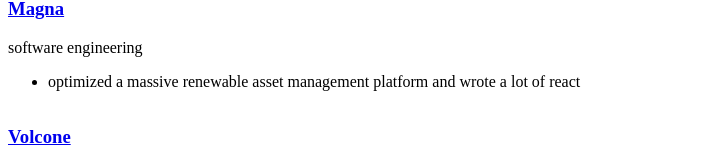
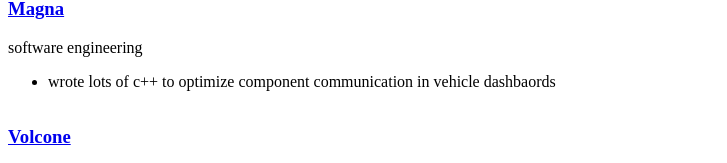
Before and after one commit to devk03/portfolio-website, a Next.js app: page / in a window 1280 px wide. Shown: the part 1830-1993 px from the top of the page, without its empty margins (0-727 px from the left). Built offline with nearby package versions, Linux system fonts and the light colour scheme; a web font is replaced by a local one.

Commit message:
Fixed magna link that was broken

```diff
--- a/pages/index.tsx
+++ b/pages/index.tsx
@@ -109,7 +109,7 @@
       role: "software engineering",
       link: "https://www.magna.com",
       description: [
-        "optimized a massive renewable asset management platform and wrote a lot of react"
+        "wrote lots of c++ to optimize component communication in vehicle dashbaords"
       ],
       image: "/employment/magna.png"
     },
@@ -125,14 +125,13 @@
   ];
 
   const projects: ProjectType[] = [
-    {
-      title: "portfolio website",
-      description: "a modern portfolio built with next.js and tailwindcss",
-      image: "/projects/portfolio.png",
-      githubLink: "https://github.com/yourusername/portfolio",
-      liveLink: "https://yourwebsite.com",
-      technologies: ["next.js", "typescript", "tailwindcss"]
-    }
+    // {
+    //   title: "DulanyAI",
+    //   description: "an open-source ai tool to quickly research patents",
+    //   image: "/projects/dulanyai.png",
+    //   githubLink: "https://github.com/yourusername/portfolio",
+    //   technologies: ["next.js", "typescript", "sass", "flask", "python"]
+    // }
   ];
 
   const coolShit: CoolShitType[] = [
```
